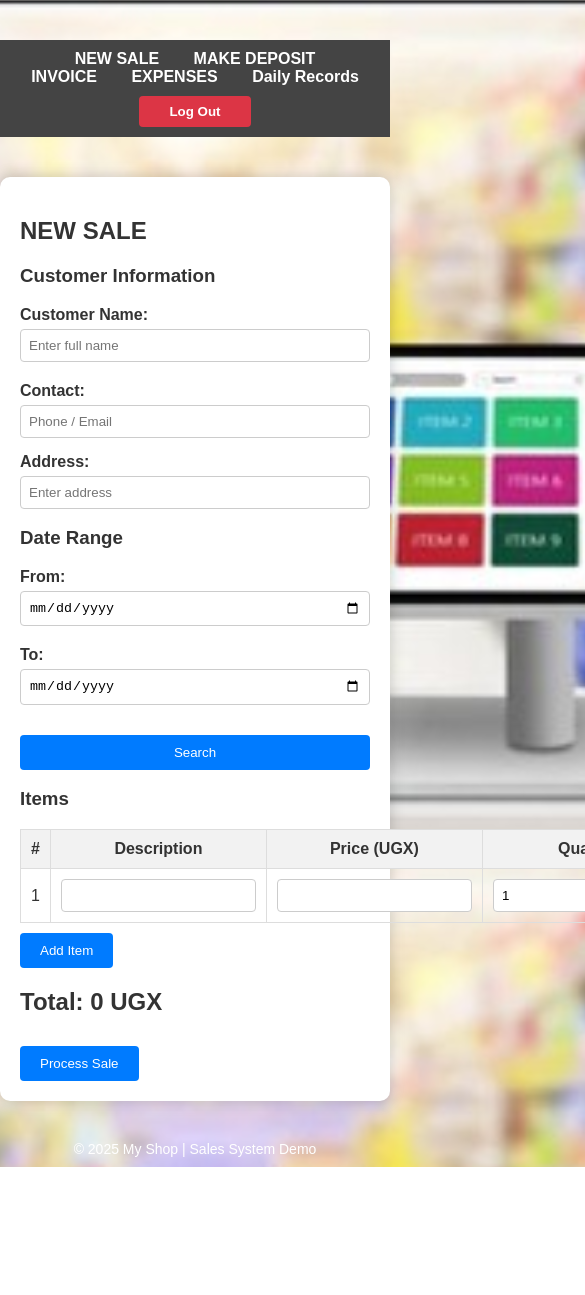
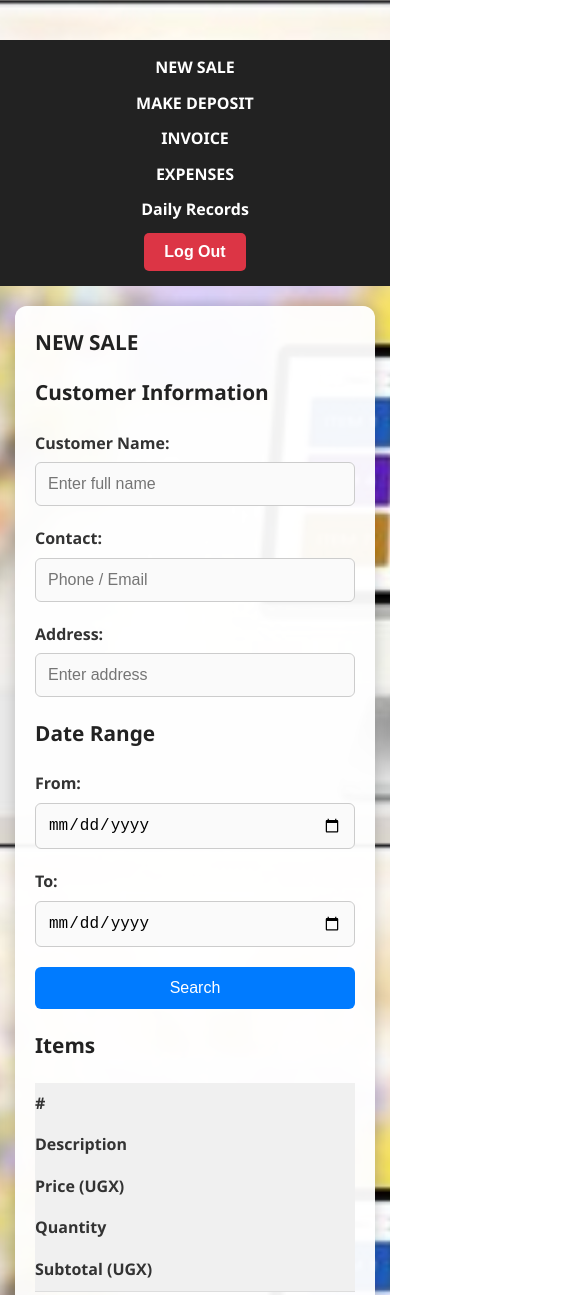
Before and after one commit to roscoewanyamagithubtest/roscoe1, a plain HTML site: page New sale.html in a window 390 px wide. Shown: the top 1295 px of the page, 585 px wide, since content can reach past the window. Before the commit the page ends 1167 px from the top, so only its background shows below. Drawn offline with Linux system fonts and the light colour scheme.

Commit message:
Update New sale.html

```diff
--- a/New sale.html
+++ b/New sale.html
@@ -5,13 +5,19 @@
   <meta name="viewport" content="width=device-width, initial-scale=1.0">
   <title>Sales System</title>
 <style>
-    /* General Styling */
+  /* Base Styling */
+  * {
+    box-sizing: border-box;
+  }
+
   body {
     margin: 0;
-      font-family: Arial, sans-serif;
+    font-family: 'Segoe UI', Arial, sans-serif;
     background: url('2.jpg') no-repeat center center fixed;
     background-size: cover;
     color: #333;
+    font-size: 18px;
+    line-height: 1.6;
   }
 
   header {
@@ -36,7 +42,7 @@
   }
 
   .logo-text {
-      font-size: 12px;
+    font-size: 14px;
     color: white;
     text-align: center;
     font-weight: bold;
@@ -50,107 +56,221 @@
 
   /* Navigation */
   nav {
-      background-color: #444;
-      padding: 10px;
+    background-color: #222;
+    padding: 15px 10px;
     text-align: center;
+    display: flex;
+    flex-wrap: wrap;
+    justify-content: center;
+    gap: 15px;
   }
+
   nav a {
     color: white;
-      margin: 0 15px;
     text-decoration: none;
     font-weight: bold;
+    font-size: 1rem;
   }
+
   nav a:hover {
     text-decoration: underline;
   }
+
   nav button {
     background-color: #dc3545;
     border: none;
-      padding: 8px 15px;
-      border-radius: 4px;
+    padding: 10px 20px;
+    border-radius: 5px;
+    cursor: pointer;
   }
+
   nav button a {
     color: #fff;
     text-decoration: none;
+    font-size: 1rem;
   }
 
-    /* Main container */
+  /* Main Container */
   main {
     margin: 40px auto;
     max-width: 1000px;
-      background: #fff;
-      padding: 20px;
-      border-radius: 10px;
+    background: rgba(255, 255, 255, 0.95);
+    padding: 30px;
+    border-radius: 12px;
     box-shadow: 0 0 15px rgba(0,0,0,0.2);
   }
 
-    /* Form Rows */
+  h2, h3 {
+    margin-top: 0;
+    font-size: 1.5rem;
+    color: #222;
+  }
+
+  /* Forms */
   .form-row {
     display: flex;
     gap: 20px;
     flex-wrap: wrap;
-      margin-bottom: 15px;
+    margin-bottom: 20px;
   }
+
   .form-group {
     flex: 1;
-      min-width: 200px;
+    min-width: 250px;
     display: flex;
     flex-direction: column;
   }
+
   label {
-      margin-bottom: 5px;
-      font-weight: bold;
+    margin-bottom: 6px;
+    font-weight: 600;
+    font-size: 1rem;
   }
-    input[type="date"], input[type="text"], input[type="number"], textarea {
-      padding: 8px;
-      border-radius: 4px;
+
+  input[type="text"],
+  input[type="date"],
+  input[type="number"],
+  textarea {
+    padding: 12px;
+    font-size: 1rem;
+    border-radius: 6px;
     border: 1px solid #ccc;
-      box-sizing: border-box;
+    background-color: #fafafa;
   }
+
   textarea {
+    resize: vertical;
     height: 100px;
-      resize: vertical;
   }
+
   button {
-      padding: 10px 20px;
+    padding: 12px 20px;
     background-color: #007bff;
     border: none;
     color: white;
-      border-radius: 4px;
+    font-size: 1rem;
+    border-radius: 6px;
     cursor: pointer;
-      margin-top: 10px;
+    transition: background 0.3s ease;
   }
+
   button:hover {
     background-color: #0056b3;
   }
 
-    /* Items Section */
+  /* Items Table */
   table {
     width: 100%;
     border-collapse: collapse;
     margin-top: 15px;
   }
+
   th, td {
     border: 1px solid #ddd;
-      padding: 10px;
+    padding: 12px 10px;
     text-align: center;
+    font-size: 1rem;
   }
+
   th {
-      background: #f2f2f2;
+    background: #f0f0f0;
+    font-weight: bold;
+  }
+
+  input.subtotal {
+    background-color: #eee;
+    cursor: not-allowed;
+  }
+
+  #add-item {
+    margin-top: 15px;
+    background-color: #28a745;
+  }
+
+  #add-item:hover {
+    background-color: #1e7e34;
+  }
+
+  #process-sale {
+    background-color: #ffc107;
+    color: #000;
+  }
+
+  #process-sale:hover {
+    background-color: #e0a800;
+  }
+
+  #print-receipt {
+    background-color: #6c757d;
+    margin-left: 10px;
+  }
+
+  #print-receipt:hover {
+    background-color: #5a6268;
   }
 
   /* Footer */
   footer {
     text-align: center;
-      margin: 30px 0 10px;
+    margin: 30px 10px 20px;
     color: #fff;
-      font-size: 14px;
+    font-size: 16px;
   }
 
+  /* Responsive Styling */
   @media (max-width: 768px) {
-      .form-row { flex-direction: column; }
+    body {
+      font-size: 16px;
+    }
+
+    nav {
+      flex-direction: column;
+      align-items: center;
+      gap: 10px;
+    }
+
+    main {
+      margin: 20px 15px;
+      padding: 20px;
+    }
+
+    h2, h3 {
+      font-size: 1.3rem;
+    }
+
+    .form-row {
+      flex-direction: column;
+    }
+
+    .form-group {
+      min-width: 100%;
+    }
+
+    input, textarea, button {
+      font-size: 1rem;
+    }
+
+    table, thead, tbody, th, td, tr {
+      display: block;
+    }
+
+    table {
+      overflow-x: auto;
+    }
+
+    td, th {
+      text-align: left;
+      border: none;
+      padding: 8px 0;
+    }
+
+    tr {
+      margin-bottom: 15px;
+      border-bottom: 1px solid #ddd;
+    }
   }
 </style>
+
 </head>
 <body>
 
```
Lines whose indentation alone changed are shown as unchanged.
